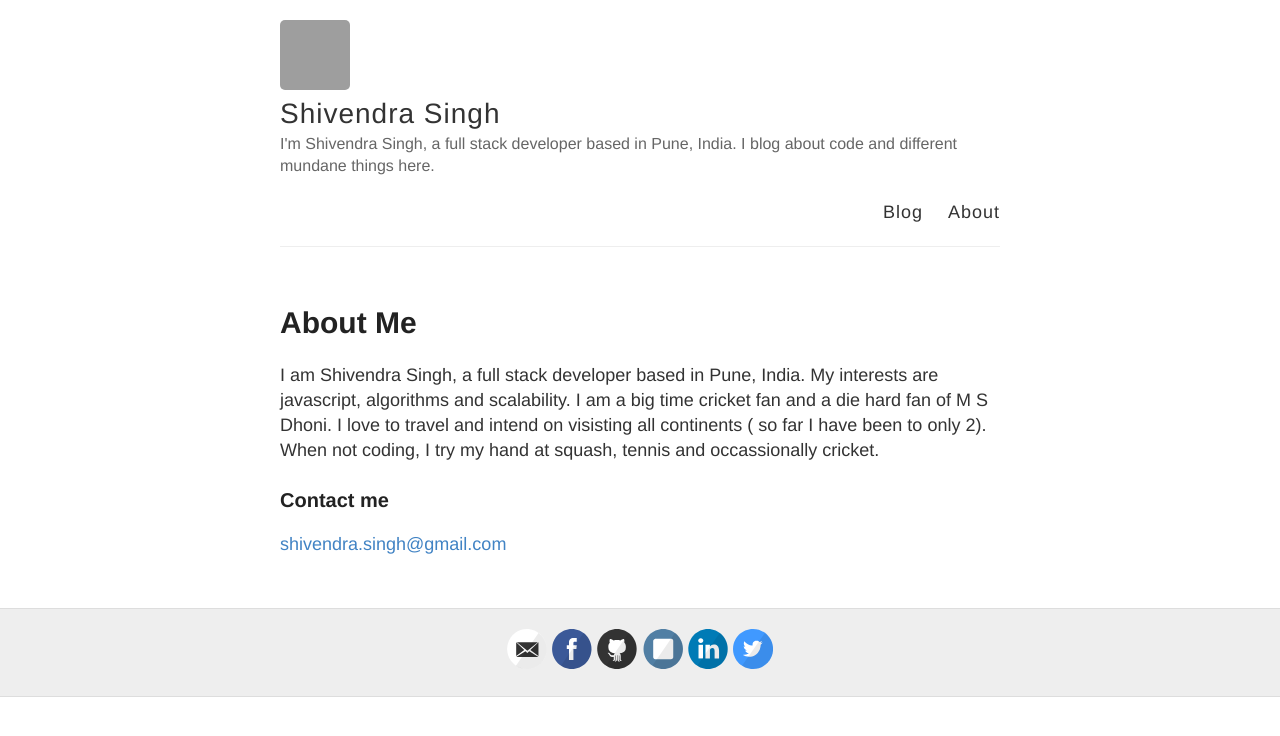
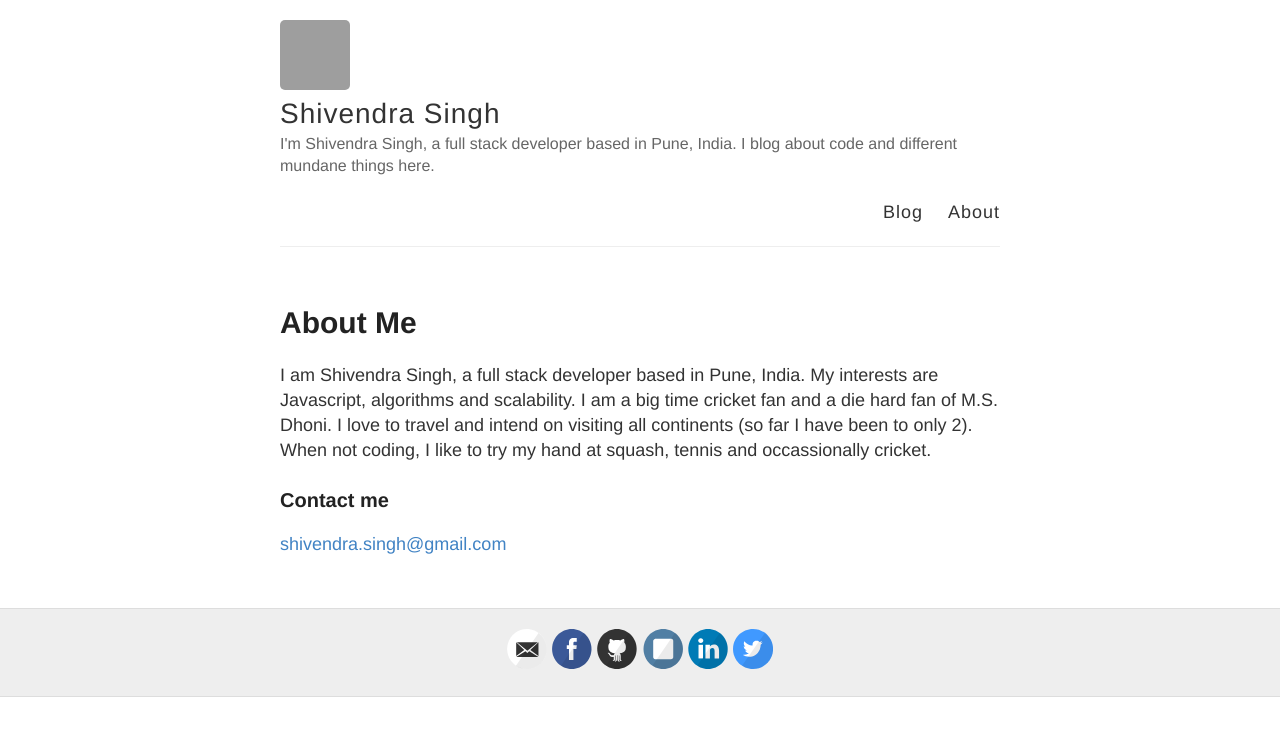
Before and after one commit to shivendra/shivendra.github.io, a Jekyll site: the page built from about.md, in a window 1280 px wide. Shown: the top 736 px of the page. Built offline with Jekyll 4.4.1, drawn with Linux system fonts in a browser that asks for light colours; Markdown is read by kramdown in place of the engine named in the settings; grey boxes are pictures that could not be loaded.

Commit message:
corrected spelling

```diff
--- a/about.md
+++ b/about.md
@@ -4,7 +4,7 @@
 permalink: /about/
 ---
 
-I am Shivendra Singh, a full stack developer based in Pune, India. My interests are javascript, algorithms and scalability. I am a big time cricket fan and a die hard fan of M S Dhoni. I love to travel and intend on visisting all continents ( so far I have been to only 2). When not coding, I try my hand at squash, tennis and occassionally cricket.
+I am Shivendra Singh, a full stack developer based in Pune, India. My interests are Javascript, algorithms and scalability. I am a big time cricket fan and a die hard fan of M.S. Dhoni. I love to travel and intend on visiting all continents (so far I have been to only 2). When not coding, I like to try my hand at squash, tennis and occassionally cricket.
 
 ### Contact me
 
```
Also changed, not shown: _posts/2015-4-5-Hello-World.md (deleted, +0 -6 lines).
